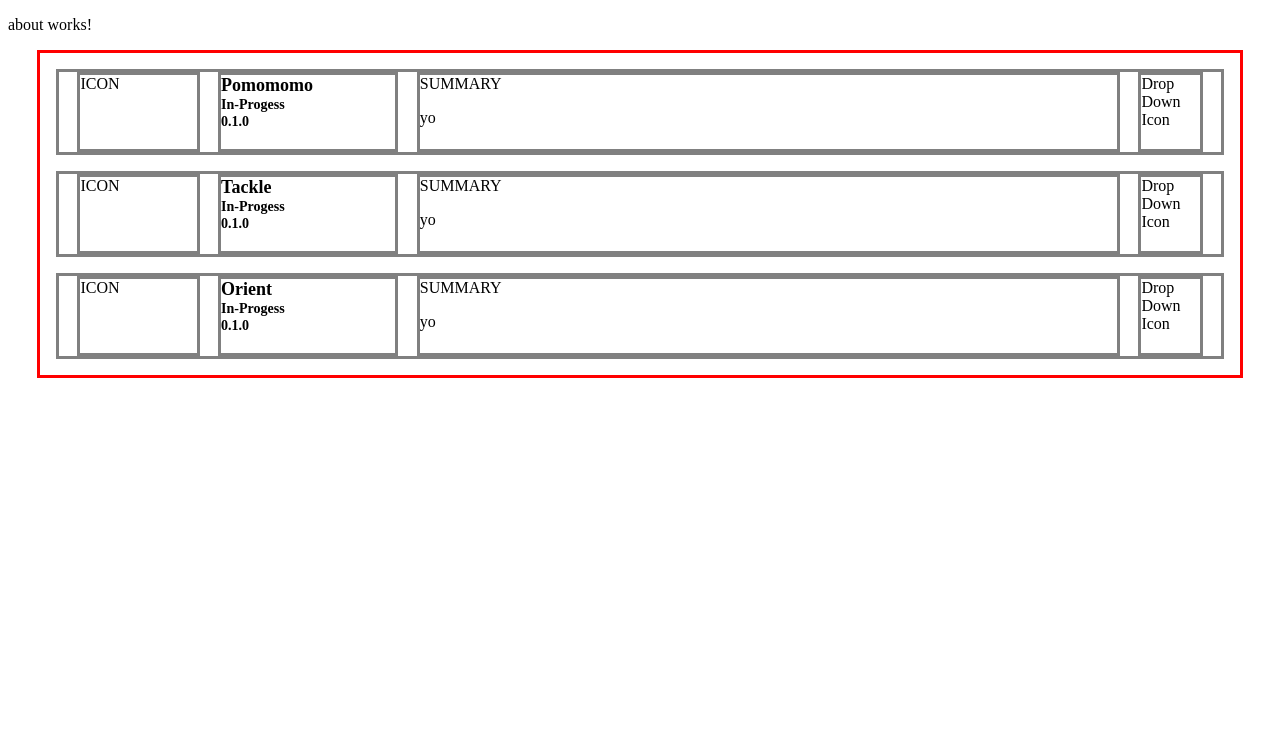
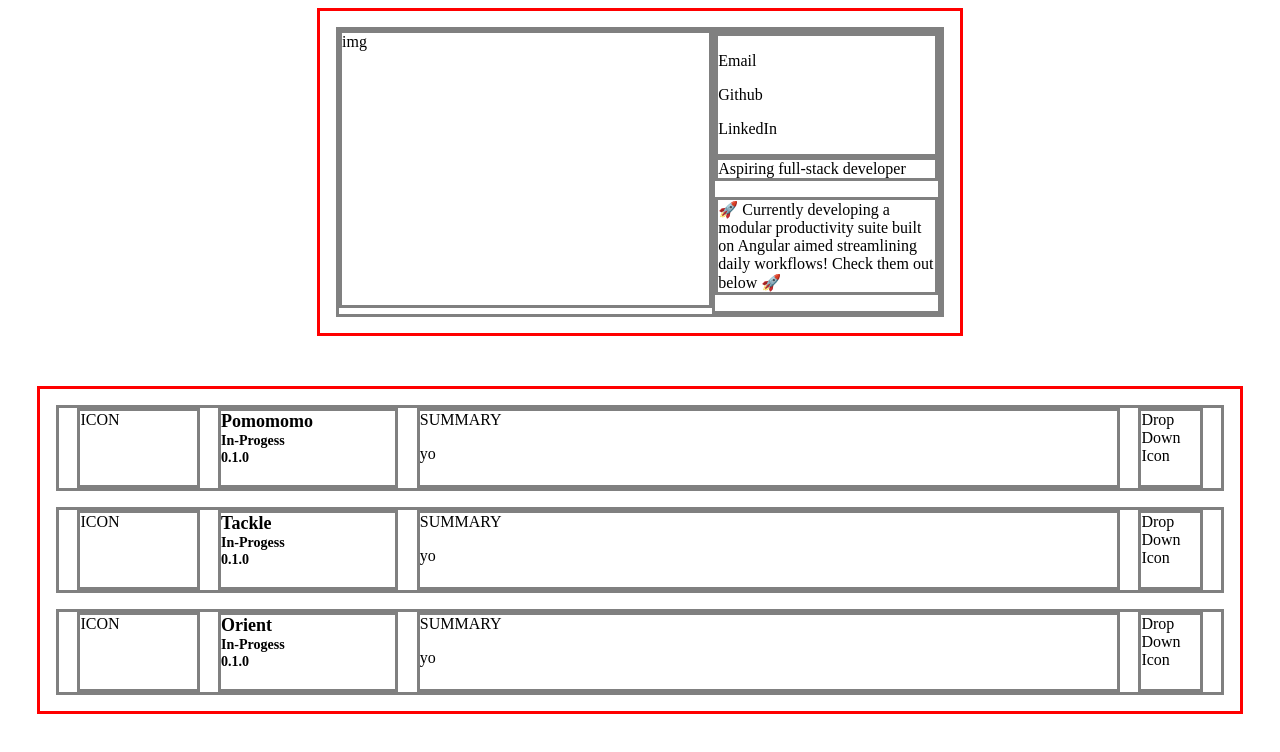
Before and after one commit to moneSii/portfolio, an Angular app: page / in a window 1280 px wide. Shown: the top 752 px of the page. Built offline with nearby package versions, Linux system fonts and the light colour scheme.

Commit message:
feat(about): init about section format

```diff
--- a/src/app/about/about.component.css
+++ b/src/app/about/about.component.css
@@ -0,0 +1,38 @@
+.container {
+  border: solid red 3px;
+  width: 40rem;
+  margin: auto;
+  margin-bottom: 50px;
+}
+
+.profile,
+.profile-img,
+.profile-about,
+.links,
+.summary,
+.projects {
+  border: solid 3px grey;
+}
+
+.profile {
+  margin: 1rem;
+  display: flex;
+}
+
+.profile-img {
+  width: 90rem;
+  height: 17rem;
+}
+
+.profile-about {
+  display: flex;
+  flex-direction: column;
+  justify-content: flex-end;
+}
+
+.links,
+.summary,
+.project {
+  margin-top: 0;
+  margin-bottom: 0;
+}
--- a/src/app/about/about.component.html
+++ b/src/app/about/about.component.html
@@ -1 +1,17 @@
-<p>about works!</p>
+<div class="container">
+  <div class="profile">
+    <div class="profile-img">img</div>
+    <div class="profile-about">
+      <div class="links">
+        <p>Email</p>
+        <p>Github</p>
+        <p>LinkedIn</p>
+      </div>
+      <p class="summary">Aspiring full-stack developer</p>
+      <p class="projects">
+        🚀 Currently developing a modular productivity suite built on Angular
+        aimed streamlining daily workflows! Check them out below 🚀
+      </p>
+    </div>
+  </div>
+</div>
```
Also changed, not shown: 1 other file (tests, documents, lock files or other folders).
